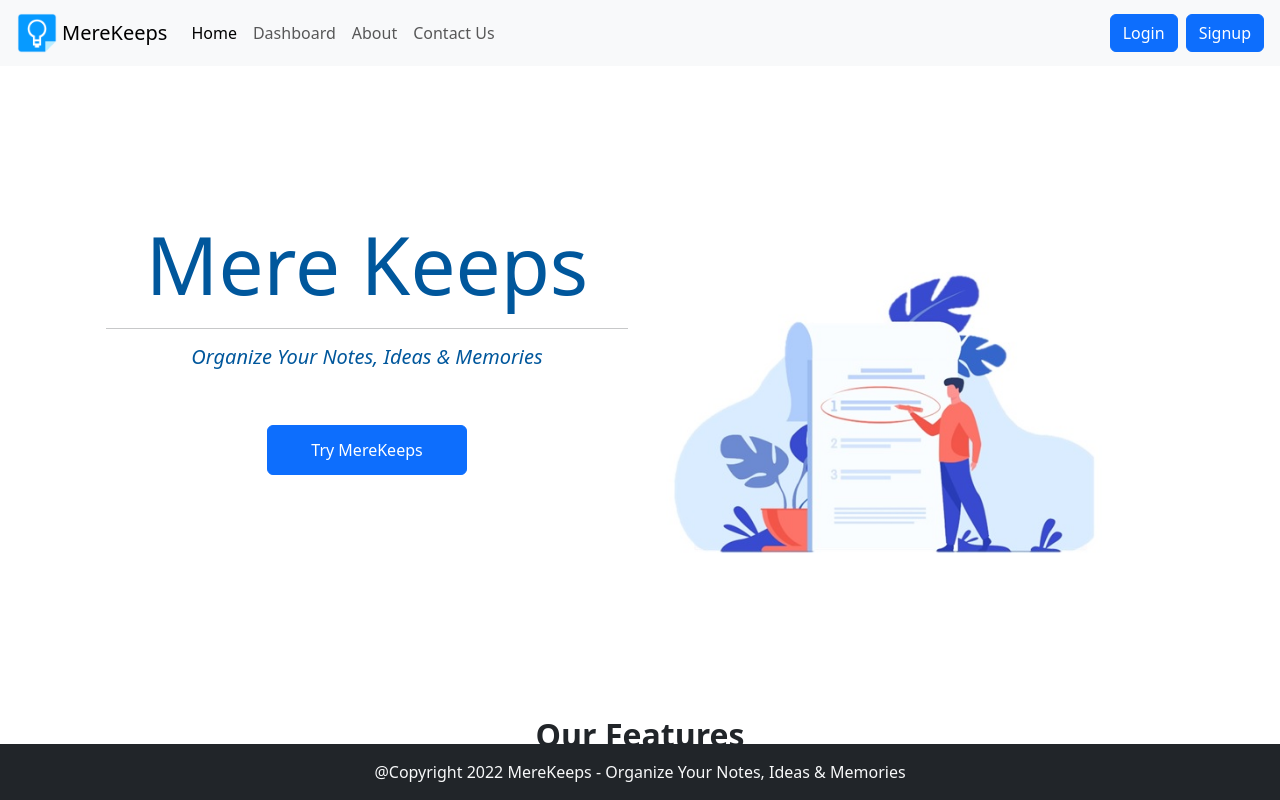
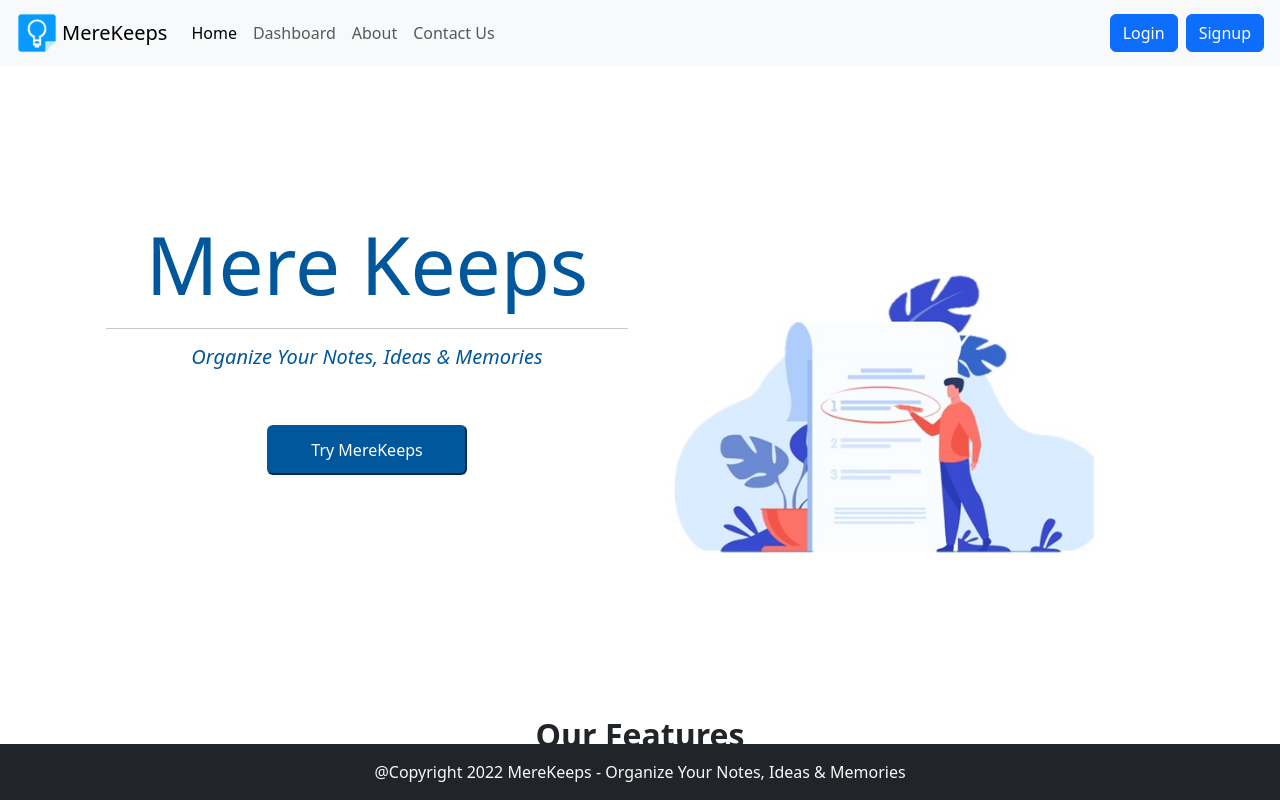
Before and after one commit to the-mustakim/MereKeeps, a React (Create React App) app: page / in a window 1280 px wide. Shown: the top 800 px of the page. Built offline with nearby package versions, Linux system fonts and the light colour scheme.

Commit message:
Final Push

```diff
--- a/src/App.js
+++ b/src/App.js
@@ -11,6 +11,7 @@ import Contact from "./component/Contact";
 import Home from "./component/Home";
 import Footer from "./component/Footer";
 import { useState } from "react";
+
 
 function App() {
   const [alert,setAlert] = useState(null);
--- a/src/component/Home.js
+++ b/src/component/Home.js
@@ -50,7 +50,7 @@ export default function Home() {
             <h1 className="Heading">Mere Keeps</h1>
             <hr/>
             <h5 className="Phrase"><i>Organize Your Notes, Ideas & Memories</i></h5>
-            <Link role="button" to="/login"><button type="button" className="btn btn-primary mt-5 BtnSize">Try MereKeeps</button></Link>
+            <Link role="button" to="/login"><button type="button" className="mt-5 BtnSize">Try MereKeeps</button></Link>
           </div>
           <div className="col-md-6 mb-5 text-center">
           <img src={HomeBack4} className="img-fluid" alt="HomeBack3"/>
--- a/src/component/style1.css
+++ b/src/component/style1.css
@@ -13,7 +13,11 @@
 {
     width: 200px;
     height: 50px;
+    color: white;
+    border-color: #00579c;
+    border-radius: 6px;
     background-color: #00579c;
+
 }
 
 .BtnSize:hover
@@ -27,7 +31,7 @@
     background-color: #00579c;
 }
 
-.BtnLogin:hover
+.BtnSize:hover
 {
     color: #00579c;
     background-color: white;
```
